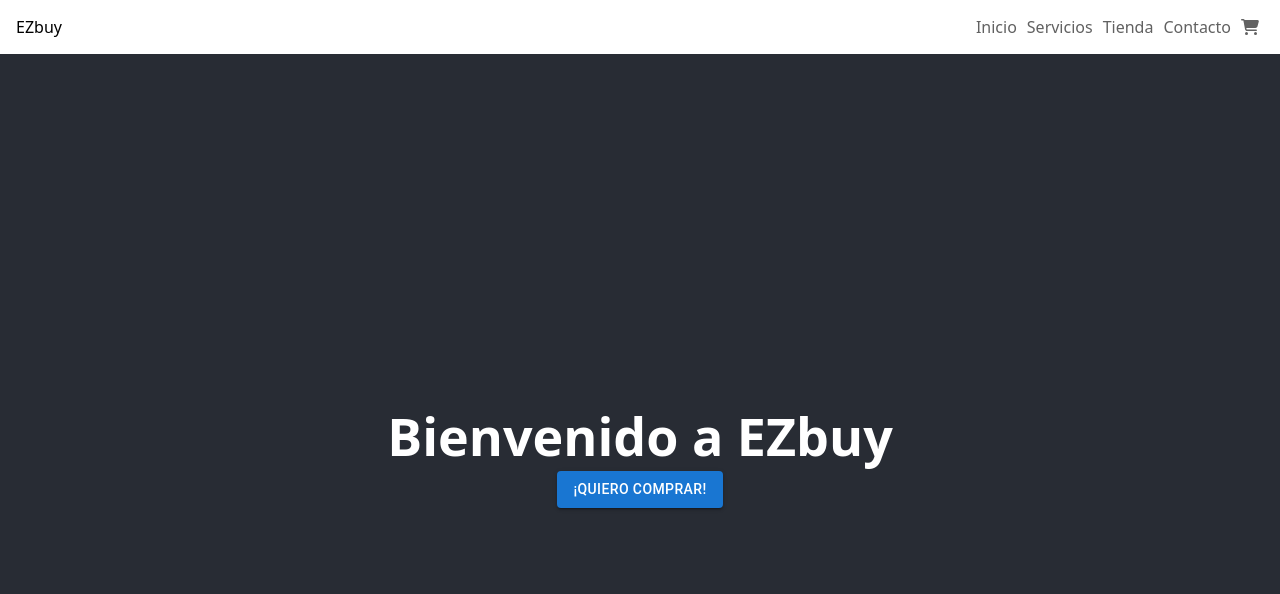
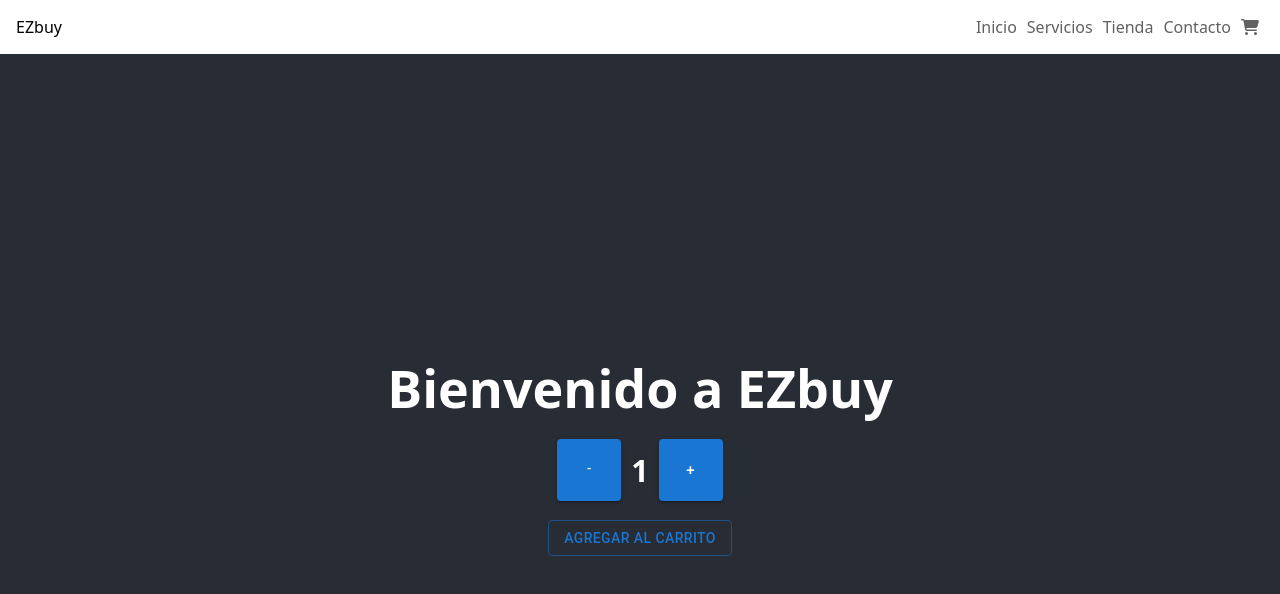
Before and after one commit to gerszcitoo/EZbuy-sanchez, a React (Create React App) app: page / in a window 1280 px wide. Shown: the top 594 px of the page. Built offline with nearby package versions, Linux system fonts and the light colour scheme.

Commit message:
item count component created and added on home

```diff
--- a/src/App.js
+++ b/src/App.js
@@ -1,8 +1,8 @@
 import './App.css';
 import * as React from "react";
-import Button from '@mui/material/Button';
 import NavBar from "./components/NavBar/NavBar";
 import ItemListContainer from "./components/ItemListContainer/ItemListContainer";
+
 
 function App() {
   return (
@@ -10,7 +10,6 @@ function App() {
       <NavBar />
       <header className="App-header">
         <ItemListContainer greeting="Bienvenido a EZbuy"/>
-        <Button variant="contained">¡Quiero Comprar!</Button>
       </header>
     </div>
   );
--- /dev/null
+++ b/src/components/ItemCount/ItemCount.css
@@ -0,0 +1,8 @@
+.item-count-container{
+    display: flex;
+    justify-content: center;
+    margin: 1rem;
+}
+.item-count-container h3{
+    margin: 10px;
+}
--- /dev/null
+++ b/src/components/ItemCount/ItemCount.jsx
@@ -0,0 +1,35 @@
+import "./ItemCount.css";
+import React, {useState} from "react";
+import Button from '@mui/material/Button';
+
+
+function ItemCount({stock, initial}) {
+    // ----ADD AND TAKE FUNCTIONS----
+    const [count, setCount] = useState(initial);
+    function handleAdd(){
+        if(count < stock){
+            setCount(count+1);
+        }
+    }
+    function handleTake(){
+        if (count > initial){
+            setCount(count-1);
+        }
+    }
+    function onAdd(){
+        console.log(count);
+    }
+    // -----ITEMCOUNT RETURN----
+    return (
+      <div>
+        <div className="item-count-container">
+            <Button variant="contained" size="small" onClick={handleTake}>-</Button>
+            <h3>{count}</h3>
+            <Button variant="contained" size="large" onClick={handleAdd}>+</Button>
+        </div>
+        <Button variant="outlined" onClick={onAdd}>Agregar al carrito</Button>
+      </div>
+    );
+}
+
+export default ItemCount;
--- a/src/components/ItemListContainer/ItemListContainer.jsx
+++ b/src/components/ItemListContainer/ItemListContainer.jsx
@@ -1,10 +1,14 @@
 import "./ItemListContainer.css"
+import ItemCount from '../ItemCount/ItemCount';
+
 
 function ItemListContainer(props) {
   // -----NAVBAR RETURN-----
     return (
       <div>
         <h1>{props.greeting}</h1>
+        <ItemCount initial={1} stock={20}/>
+
       </div>
     );
   }
```
